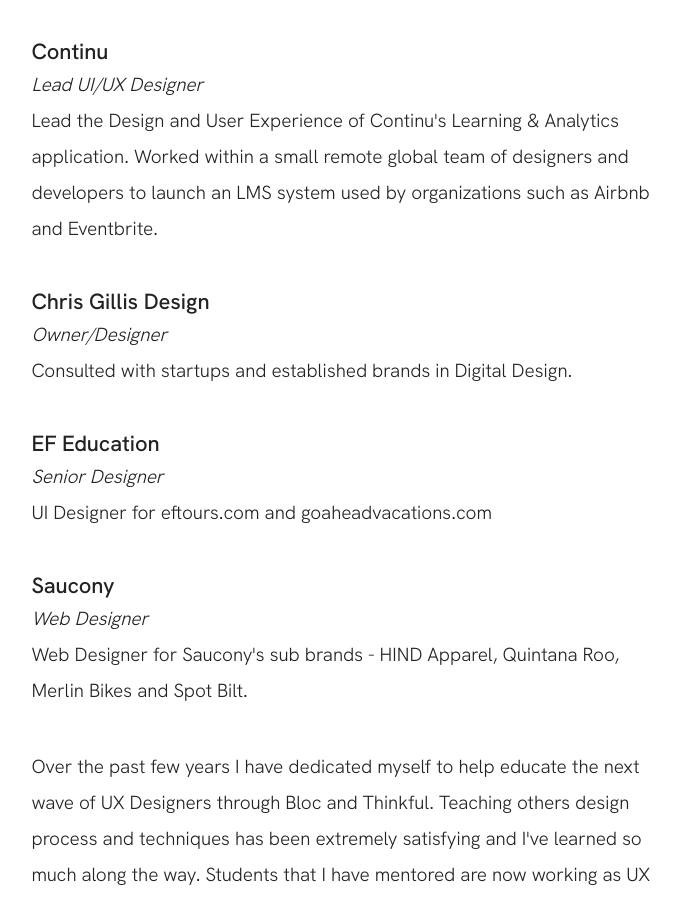
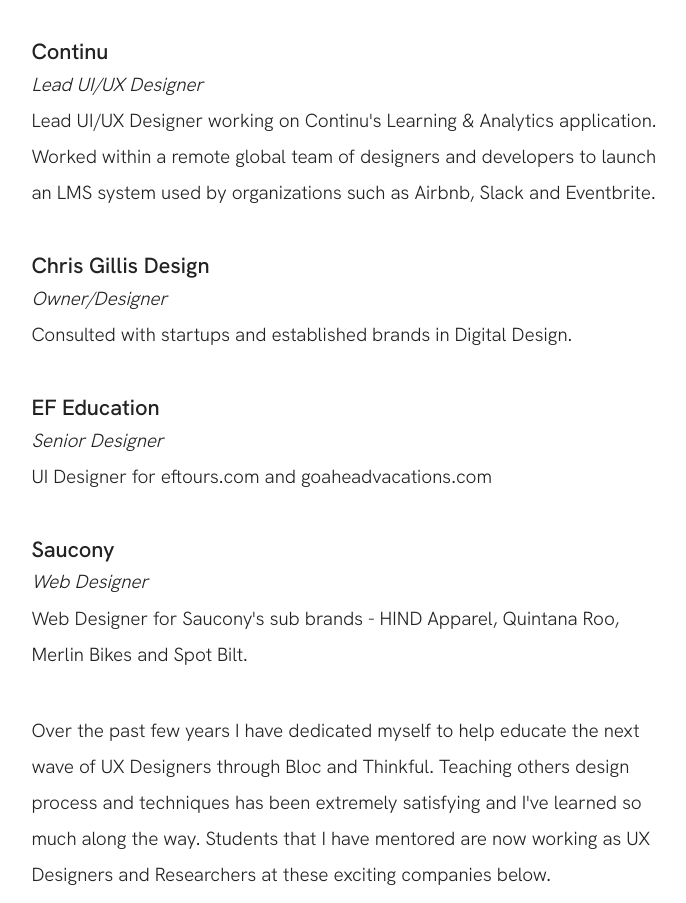
Before and after one commit to chrisgdesignweb/newportfolio, a plain HTML site: page about.html in a window 1280 px wide. Shown: the part 1813-2716 px from the top of the page, without its empty margins (295-981 px from the left). Drawn offline with Linux system fonts and the light colour scheme.

Commit message:
aboutedit

```diff
--- a/about.html
+++ b/about.html
@@ -139,7 +139,7 @@
 
         <h4 class="experience">Continu</h4>
           <i>Lead UI/UX Designer</i>
-          <p>Lead the Design and User Experience of Continu's Learning &amp; Analytics application. Worked within a small remote global team of designers and developers to launch an LMS system used by organizations such as Airbnb and Eventbrite.</p>
+          <p>Lead UI/UX Designer working on Continu's Learning &amp; Analytics application. Worked within a remote global team of designers and developers to launch an LMS system used by organizations such as Airbnb, Slack and Eventbrite.</p>
 
         <h4 class="experience">Chris Gillis Design</h4>
           <i>Owner/Designer</i>
```
